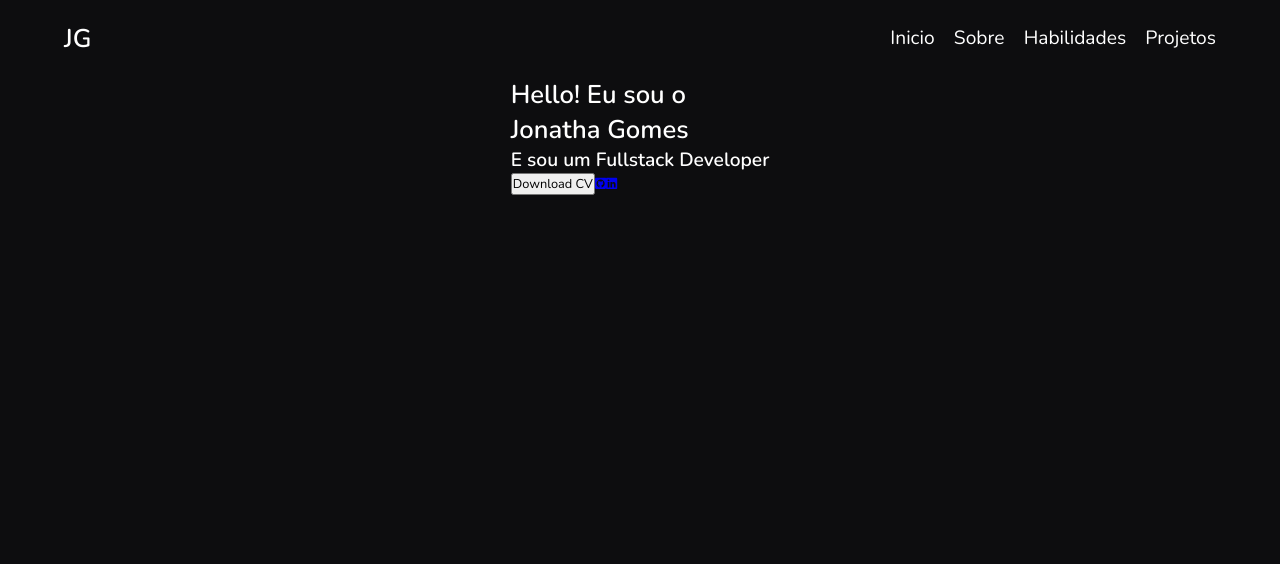
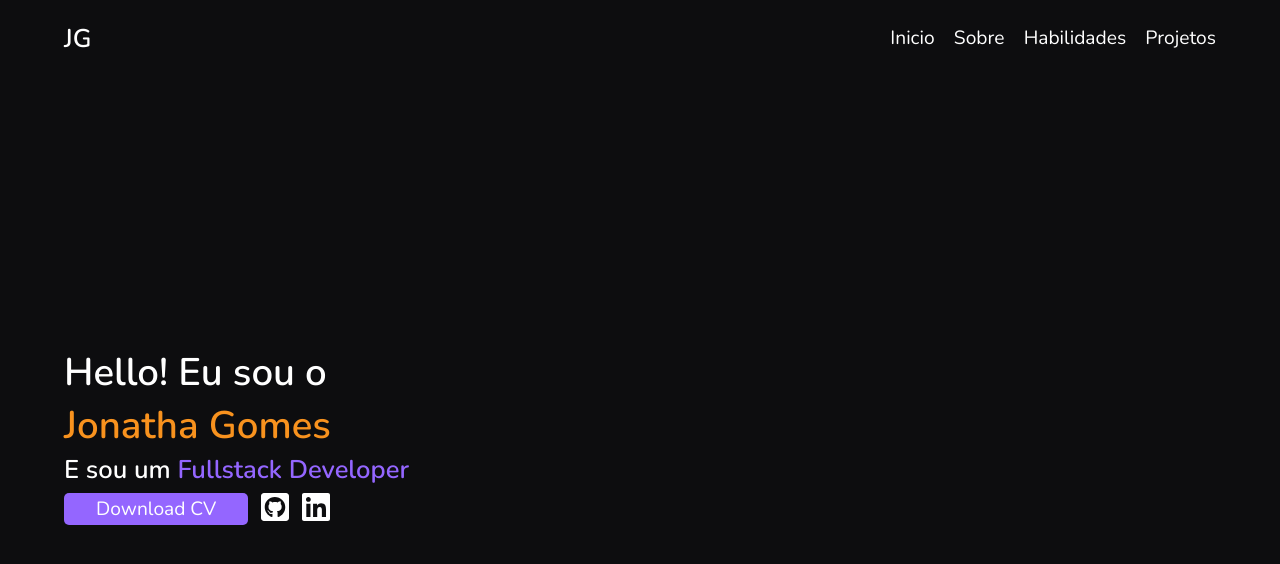
Before and after one commit to jonathagomes/portfolio, a Next.js app: page / in a window 1280 px wide. Shown: the top 564 px of the page. Built offline with nearby package versions, Linux system fonts and the light colour scheme.

Commit message:
Updating some components

```diff
--- a/src/components/Header/index.tsx
+++ b/src/components/Header/index.tsx
@@ -1,28 +1,34 @@
-import { HeaderContainer } from "./styles";
 import { FontAwesomeIcon } from "@fortawesome/react-fontawesome";
 import { faBars, faTimes } from "@fortawesome/free-solid-svg-icons";
 import { useSidebarContext } from "../../contexts/SidebarContext";
+
+import {
+  HeaderContainer,
+  LogoContainer,
+  MenuDesktop,
+  IconMenuMobile,
+ } from "./styles";
 
 export default function Header() {
   const { isOpenMobileMenu ,toggleMobileMenu } = useSidebarContext();
   return (
   <HeaderContainer>
-    <div className="logo">
+    <LogoContainer>
       <h1><a href="/">JG</a></h1>
-    </div>
-    <nav className="menu-desktop">
+    </LogoContainer>
+    <MenuDesktop>
       <ul>
         <li><a href="#">Inicio</a></li>
         <li><a href="#">Sobre</a></li>
         <li><a href="#">Habilidades</a></li>
         <li><a href="#">Projetos</a></li>
       </ul>
-    </nav>
-    <nav className="icon-menu-mobile">
+    </MenuDesktop>
+    <IconMenuMobile>
       <span onClick={toggleMobileMenu}>
         <FontAwesomeIcon icon={ isOpenMobileMenu === false ? faBars : faTimes } />
       </span>
-    </nav>
+    </IconMenuMobile>
   </HeaderContainer>
  );
 }
--- a/src/components/Header/styles.ts
+++ b/src/components/Header/styles.ts
@@ -11,29 +11,32 @@ export const HeaderContainer = styled.div`
   color: var(--white);
   margin: auto;
 
-  .logo h1 a {
+  ul {
+    list-style: none;
+  }
+  }
+`
+
+export const LogoContainer = styled.div`
+  h1 a {
     color: var(--white);
     font-size: 2rem;
     user-select: none;
     transition: color 0.3s;
   }
 
-  .logo h1 a:hover {
+  h1 a:hover {
     color: var(--purple);
   }
-
-  nav.icon-menu-mobile {
-    display: none;
-  }
-
-  nav.menu-desktop ul {
-    list-style: none;
+`
+export const MenuDesktop = styled.nav`
+  ul {
     display: flex;
     flex-direction: row;
     gap: 1.5rem;
   }
 
-  nav.menu-desktop ul a {
+  ul a {
     color: var(--white);
     transition: color 0.3s;
     font-size: 1.5rem;
@@ -43,11 +46,17 @@ export const HeaderContainer = styled.div`
   }
 
   @media (max-width: 700px) {
-    nav.icon-menu-mobile {
-      display: block;
-    }
+    display: none;
+  }
 
-    nav.icon-menu-mobile span {
+`
+
+export const IconMenuMobile = styled.div`
+  display: none;
+  @media (max-width: 700px) {
+    display: block;
+
+    span {
       font-size: 2rem;
       cursor: pointer;
       transition: color 0.3s;
@@ -56,51 +65,5 @@ export const HeaderContainer = styled.div`
         color: var(--purple);
       }
     }
-
-    nav.menu-desktop {
-      display: none;
-    }
-
-    div.menu-mobile ul {
-      list-style: none;
-    }
   }
 `
-
-// .container {
-//   .content {
-//     width: 90%;
-//     .navbar {
-//       margin-top: 2rem;
-//       display: flex;
-//       flex-direction: row;
-//       justify-content: space-between;
-//       align-items: center;
-
-//       .logo {
-//         h1 {
-//           a {
-//             color: var(--white);
-//             user-select: none;
-//           }
-//         }
-//       }
-
-//       ul {
-//         list-style: none;
-
-//         li {
-//           a {
-//             color: var(--white);
-//             font-size: 1.5rem;
-//             transition: color 0.3s;
-
-//             &:hover {
-//               color: var(--purple);
-//             }
-//           }
-//         }
-//       }
-//     }
-//   }
-// }
--- /dev/null
+++ b/src/components/Homepage/index.tsx
@@ -0,0 +1,24 @@
+import { FontAwesomeIcon } from "@fortawesome/react-fontawesome";
+import { faGithubSquare, faLinkedin } from "@fortawesome/free-brands-svg-icons";
+import {
+ HomepageContainer,
+ TextOrange,
+ TextPurple
+ } from "./styles";
+
+export default function Homepage() {
+ return (
+  <HomepageContainer>
+   <div>
+    <h1>Hello! Eu sou o</h1>
+    <TextOrange>Jonatha Gomes</TextOrange>
+    <h2>E sou um <TextPurple>Fullstack Developer</TextPurple></h2>
+    <div>
+     <button type="button">Download CV</button>
+     <a href="https://github.com/JonathaGomes" target="_blank"><FontAwesomeIcon icon={faGithubSquare} /></a>
+     <a href="https://www.linkedin.com/in/jonatha-gomes-99587a1ab/" target="_blank"><FontAwesomeIcon icon={faLinkedin} /></a>
+    </div>
+   </div>
+  </HomepageContainer>
+ );
+}
--- /dev/null
+++ b/src/components/Homepage/styles.ts
@@ -0,0 +1,56 @@
+import styled from "styled-components";
+
+export const HomepageContainer = styled.div`
+ width: 90%;
+ height: calc(100vh - 6rem);
+ display: flex;
+ flex-direction: row;
+ justify-content: space-between;
+ align-items: center;
+ margin: auto;
+ h1 {
+  font-size: 3rem;
+ }
+ h2 {
+  font-size: 2rem;
+ }
+
+ div div {
+  display: flex;
+  align-items: center;
+  gap: 1rem;
+ }
+
+ button {
+  font-size: 1.5rem;
+  border: none;
+  border-radius: 5px;
+  color: var(--white);
+  padding: 0 2.5rem;
+  height: 2.5rem;
+  background-color: var(--purple);
+  transition: filter 0.3s;
+
+  :hover {
+   filter: brightness(0.8);
+  }
+ }
+
+ a {
+  font-size: 2.5rem;
+  color: var(--white);
+  transition: color 0.3s;
+
+  :hover {
+   color: var(--purple);
+  }
+ }
+`
+
+export const TextOrange = styled.h1`
+ color: var(--orange);
+`
+
+export const TextPurple = styled.span`
+ color: var(--purple);
+`
--- a/src/pages/index.tsx
+++ b/src/pages/index.tsx
@@ -1,10 +1,8 @@
-import { FontAwesomeIcon } from "@fortawesome/react-fontawesome";
-import { faGithubSquare, faLinkedin } from "@fortawesome/free-brands-svg-icons";
 import { motion } from "framer-motion";
 import Header from "../components/Header";
-import { Container } from "../styles/home";
 import Sidebar from "../components/Sidebar";
 import { useSidebarContext } from "../contexts/SidebarContext";
+import Homepage from "../components/Homepage";
 
 export default function Home() {
   const { isOpenMobileMenu } = useSidebarContext()
@@ -19,29 +17,9 @@ export default function Home() {
           <Sidebar />
         </motion.div>
       )}
-      <Container id="home">
-        <div>
-          <div>
-          <motion.div animate={{ scale: 1 }} initial={{ scale: 0 }} transition={{ duration: 1.3 }} >
-            <h1>Hello! Eu sou o</h1>
-          </motion.div>
-          <motion.div animate={{ scale: 1 }} initial={{ scale: 0 }} transition={{ duration: 1.6 }} >
-            <h1>Jonatha Gomes</h1>
-          </motion.div>
-          <motion.div animate={{ scale: 1 }} initial={{ scale: 0 }} transition={{ duration: 1.9 }} >
-            <h2>E sou um <span>Fullstack Developer</span></h2>
-          </motion.div>
-          <motion.div animate={{ scale: 1 }} initial={{ scale: 0 }} transition={{ duration: 2.2 }} >
-            <div>
-              <button type="button">Download CV</button>
-              <a href="https://github.com/JonathaGomes" target="_blank"><FontAwesomeIcon icon={faGithubSquare} /></a>
-              <a href="https://www.linkedin.com/in/jonatha-gomes-99587a1ab/" target="_blank"><FontAwesomeIcon icon={faLinkedin} /></a>
-            </div>
-          </motion.div>
-          </div>
-
-        </div>
-      </Container>
+      <motion.div animate={{ x: 0 }} initial={{ x: -1000 }} transition={{ duration: 1.5 }}>
+        <Homepage />
+      </motion.div>
     </>
   );
 }
--- a/src/styles/global.ts
+++ b/src/styles/global.ts
@@ -1,4 +1,4 @@
-import styled, { createGlobalStyle } from "styled-components";
+import { createGlobalStyle } from "styled-components";
 
 export default createGlobalStyle`
   * {
--- a/src/styles/home.ts
+++ /dev/null
@@ -1,71 +0,0 @@
-import styled from "styled-components";
-
-export const Container = styled.div`
-  height: calc(100vh - 6rem);
-  width: 100%;
-  display: flex;
-  justify-content: center;
-`
-
-// .container {
-
-//   .content {
-//     width: 90%;
-//     display: flex;
-//     flex-direction: row;
-//     justify-content: space-between;
-//     margin-top: 10rem;
-
-//     .textOrange {
-//       color: var(--orange);
-//     }
-
-//     .textGreen {
-//       color: var(--green);
-//     }
-
-//     h1 {
-//       font-size: 4rem;
-//       font-weight: 600;
-//     }
-
-//     h2 {
-//       font-size: 3rem;
-//       font-weight: 600;
-//     }
-//     .leftSide {
-//       .links {
-//         margin-top: 1rem;
-//         display: flex;
-//         flex-direction: row;
-//         align-items: center;
-//         gap: 1.5rem;
-//         button {
-//           display: flex;
-//           justify-content: center;
-//           align-items: center;
-//           border: none;
-//           padding: 1rem 8rem;
-//           border-radius: 5px;
-//           color: var(--white);
-//           background-color: var(--purple);
-//           transition: filter 0.2s;
-
-//           &:hover {
-//             filter: brightness(0.8);
-//           }
-//         }
-
-//         .icon {
-//           font-size: 3.5rem;
-//           color: var(--white);
-//           transition: color 0.2s;
-
-//           &:hover {
-//             color: var(--purple);
-//           }
-//         }
-//       }
-//     }
-//   }
-// }
```
